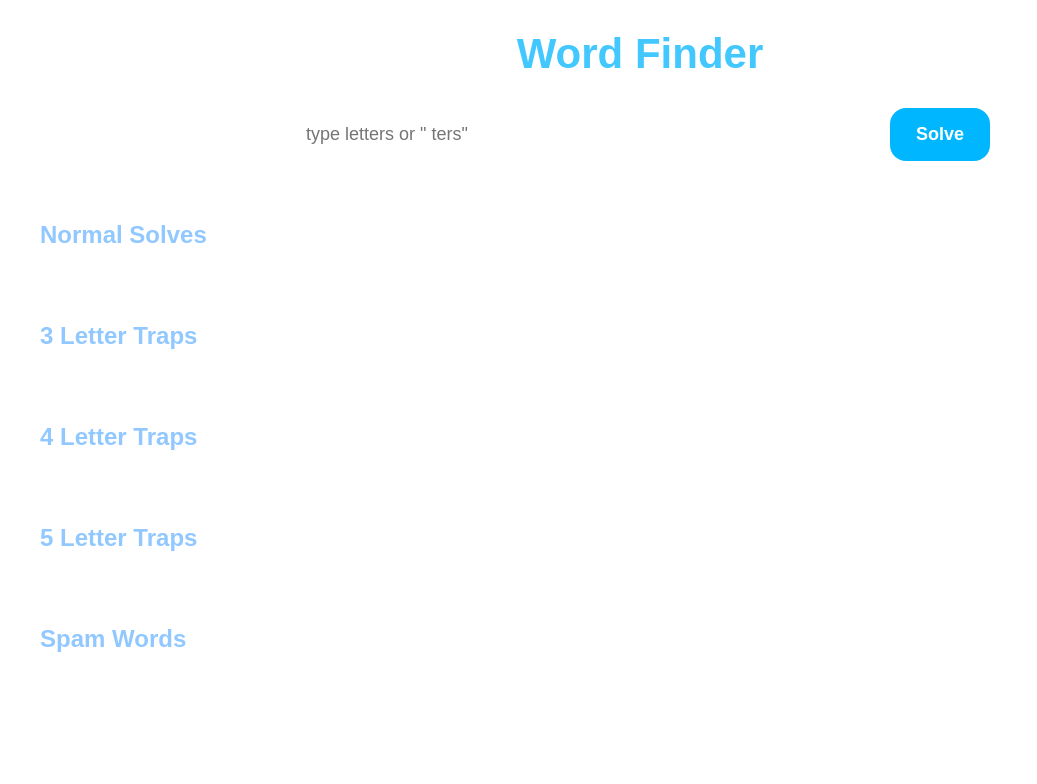
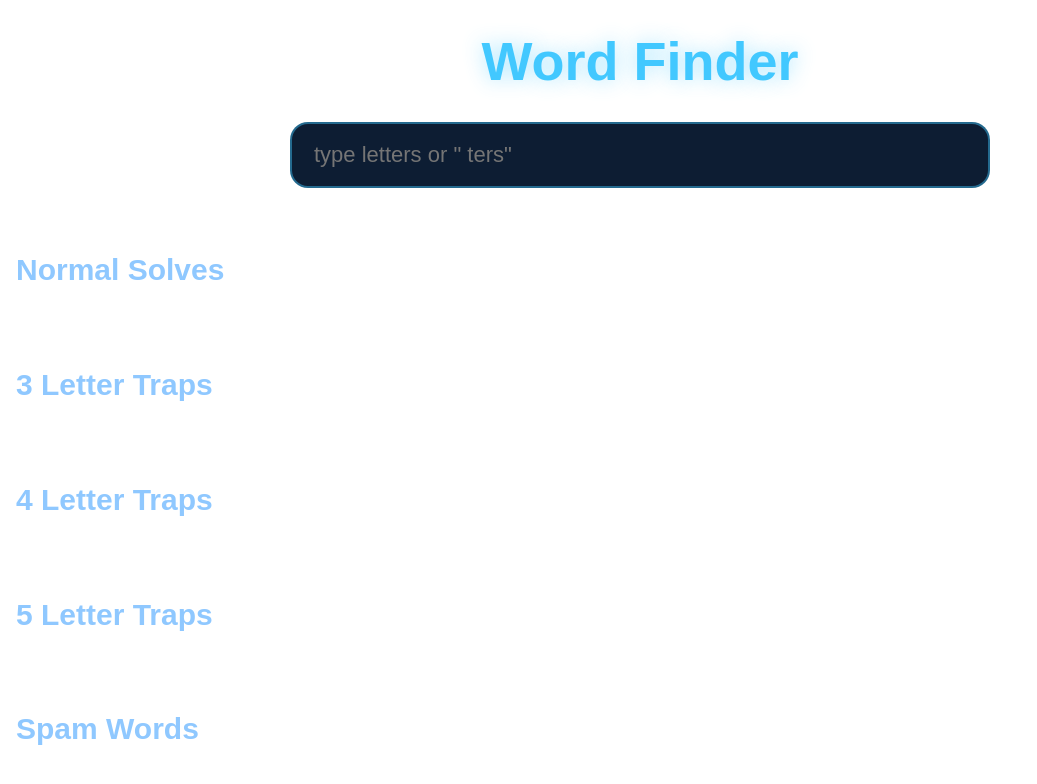
Before and after one commit to Hritabrataghosh/word-trap, a React (Vite) app: page / in a window 1280 px wide. Shown: the top 784 px of the page, without its empty margins (0-1037 px from the left). Built offline with nearby package versions, Linux system fonts and the light colour scheme.

Commit message:
Restore cyber UI with live search

```diff
--- a/src/App.jsx
+++ b/src/App.jsx
@@ -1,4 +1,5 @@
-import { useState } from "react"
+import { useState,useEffect } from "react"
+
 import SearchBar from "./components/SearchBar"
 import WordList from "./components/WordList"
 import TrapSection from "./components/TrapSection"
@@ -14,53 +15,77 @@ export default function App(){
   const [trap3,setTrap3] = useState([])
   const [trap4,setTrap4] = useState([])
   const [trap5,setTrap5] = useState([])
+  const [spamWords,setSpamWords] = useState([])
 
-  const [spamWords,setSpamWords] = useState([])
+  useEffect(()=>{
+
+    solve()
+
+  },[letters])
 
   function solve(){
 
-    if(!letters.trim()) return
+    if(!letters.trim()){
+
+      setNormalWords([])
+      setTrap3([])
+      setTrap4([])
+      setTrap5([])
+      setSpamWords([])
+
+      return
+
+    }
 
     const txt = letters.toLowerCase()
 
-    const normal = [
+    setNormalWords([
+
       txt + "ing",
       txt + "er",
       txt + "ed",
+      txt + "ment",
       txt + "ation",
-      txt + "ment"
-    ]
+      txt + "ness"
 
-    const t3 = [
+    ])
+
+    setTrap3([
+
       txt + "ly",
       txt + "ry",
-      txt + "ty"
-    ]
+      txt + "ty",
+      txt + "cy"
 
-    const t4 = [
+    ])
+
+    setTrap4([
+
       txt + "tion",
       txt + "sion",
-      txt + "ness"
-    ]
+      txt + "ness",
+      txt + "ment"
 
-    const t5 = [
+    ])
+
+    setTrap5([
+
       txt + "ingly",
+      txt + "ments",
       txt + "ation",
-      txt + "ments"
-    ]
+      txt + "lessly"
 
-    const spam = [
+    ])
+
+    setSpamWords([
+
       txt + "s",
       txt + "es",
       txt + "ers",
-      txt + "ines"
-    ]
+      txt + "ines",
+      txt + "ings"
 
-    setNormalWords(normal)
-    setTrap3(t3)
-    setTrap4(t4)
-    setTrap5(t5)
-    setSpamWords(spam)
+    ])
 
   }
 
@@ -75,7 +100,6 @@ export default function App(){
       <SearchBar
         letters={letters}
         setLetters={setLetters}
-        solve={solve}
       />
 
       <WordList
--- a/src/components/SearchBar.jsx
+++ b/src/components/SearchBar.jsx
@@ -1,8 +1,7 @@
 export default function SearchBar({
 
   letters,
-  setLetters,
-  solve
+  setLetters
 
 }){
 
@@ -15,11 +14,9 @@ export default function SearchBar({
         placeholder='type letters or " ters"'
         value={letters}
         onChange={(e)=>setLetters(e.target.value)}
+
+        onDoubleClick={()=>setLetters("")}
       />
-
-      <button onClick={solve}>
-        Solve
-      </button>
 
     </div>
 
--- a/src/styles/main.css
+++ b/src/styles/main.css
@@ -5,14 +5,21 @@ body,
   margin:0;
   padding:0;
 
+  width:100%;
   min-height:100%;
 
   font-family:Arial, Helvetica, sans-serif;
 
+  background:#07111f;
+
+  color:white;
+
+}
+
+body{
+
   background:
   radial-gradient(circle at top,#13315c,#07111f);
-
-  color:white;
 
 }
 
@@ -27,7 +34,7 @@ body,
 
   align-items:center;
 
-  padding:30px 15px;
+  padding:30px 16px;
 
   box-sizing:border-box;
 
@@ -35,21 +42,20 @@ body,
 
 .title{
 
-  font-size:42px;
+  font-size:54px;
 
   font-weight:900;
 
+  color:#42c8ff;
+
   margin-bottom:30px;
 
-  color:#42c8ff;
+  text-shadow:
+  0 0 20px rgba(66,200,255,.45);
 
 }
 
 .searchBar{
-
-  display:flex;
-
-  gap:12px;
 
   width:100%;
 
@@ -61,37 +67,36 @@ body,
 
 .searchBar input{
 
-  flex:1;
+  width:100%;
 
-  padding:16px;
+  padding:18px 22px;
 
   border:none;
 
-  border-radius:16px;
-
   outline:none;
 
-  font-size:18px;
+  border-radius:18px;
+
+  background:#0d1d33;
+
+  color:white;
+
+  font-size:22px;
+
+  box-sizing:border-box;
+
+  border:2px solid rgba(66,200,255,.45);
+
+  transition:.2s;
 
 }
 
-.searchBar button{
+.searchBar input:focus{
 
-  padding:16px 26px;
+  border-color:#42c8ff;
 
-  border:none;
-
-  border-radius:16px;
-
-  background:#00b7ff;
-
-  color:white;
-
-  font-size:18px;
-
-  font-weight:bold;
-
-  cursor:pointer;
+  box-shadow:
+  0 0 20px rgba(66,200,255,.35);
 
 }
 
@@ -99,17 +104,19 @@ body,
 
   width:100%;
 
-  max-width:1200px;
+  max-width:1300px;
 
-  margin-bottom:35px;
+  margin-bottom:38px;
 
 }
 
 .section h2{
 
+  color:#8fc8ff;
+
   margin-bottom:18px;
 
-  color:#91c8ff;
+  font-size:30px;
 
 }
 
@@ -118,9 +125,9 @@ body,
   display:grid;
 
   grid-template-columns:
-  repeat(auto-fit,minmax(170px,1fr));
+  repeat(auto-fit,minmax(180px,1fr));
 
-  gap:16px;
+  gap:18px;
 
 }
 
@@ -138,8 +145,15 @@ body,
 
   word-break:break-word;
 
-  box-shadow:
-  0 0 18px rgba(0,183,255,.15);
+  backdrop-filter:blur(12px);
+
+  transition:.2s;
+
+}
+
+.wordCard:hover{
+
+  transform:translateY(-3px);
 
 }
 
@@ -151,6 +165,9 @@ body,
 
   color:#41c3ff;
 
+  box-shadow:
+  0 0 20px rgba(65,195,255,.2);
+
 }
 
 .trap{
@@ -160,6 +177,9 @@ body,
   border:2px solid #ff7bd5;
 
   color:#ff7bd5;
+
+  box-shadow:
+  0 0 20px rgba(255,123,213,.2);
 
 }
 
@@ -171,19 +191,22 @@ body,
 
   color:#76ffb0;
 
+  box-shadow:
+  0 0 20px rgba(118,255,176,.2);
+
 }
 
 @media(max-width:700px){
 
   .title{
 
-    font-size:30px;
+    font-size:38px;
 
   }
 
-  .searchBar{
+  .section h2{
 
-    flex-direction:column;
+    font-size:24px;
 
   }
 
@@ -195,4 +218,10 @@ body,
 
   }
 
+  .searchBar input{
+
+    font-size:18px;
+
+  }
+
 }
```
